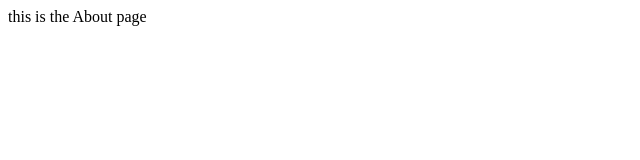
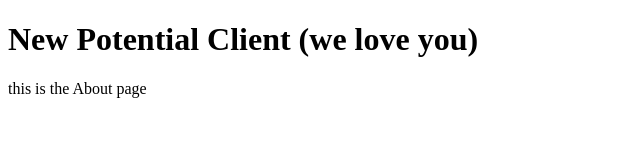
Before and after one commit to Jose105/git-course, a website: page about.html in a window 1280 px wide. Shown: the whole page, without its empty margins (0-640 px from the left). Drawn offline with Linux system fonts and the light colour scheme.

Commit message:
modified about page for potential client

```diff
--- a/about.html
+++ b/about.html
@@ -7,6 +7,9 @@
     <title>Document</title>
 </head>
 <body>
+    <h1>New Potential Client (we love you)</h1>
     this is the About page
+
+
 </body>
 </html>
```
